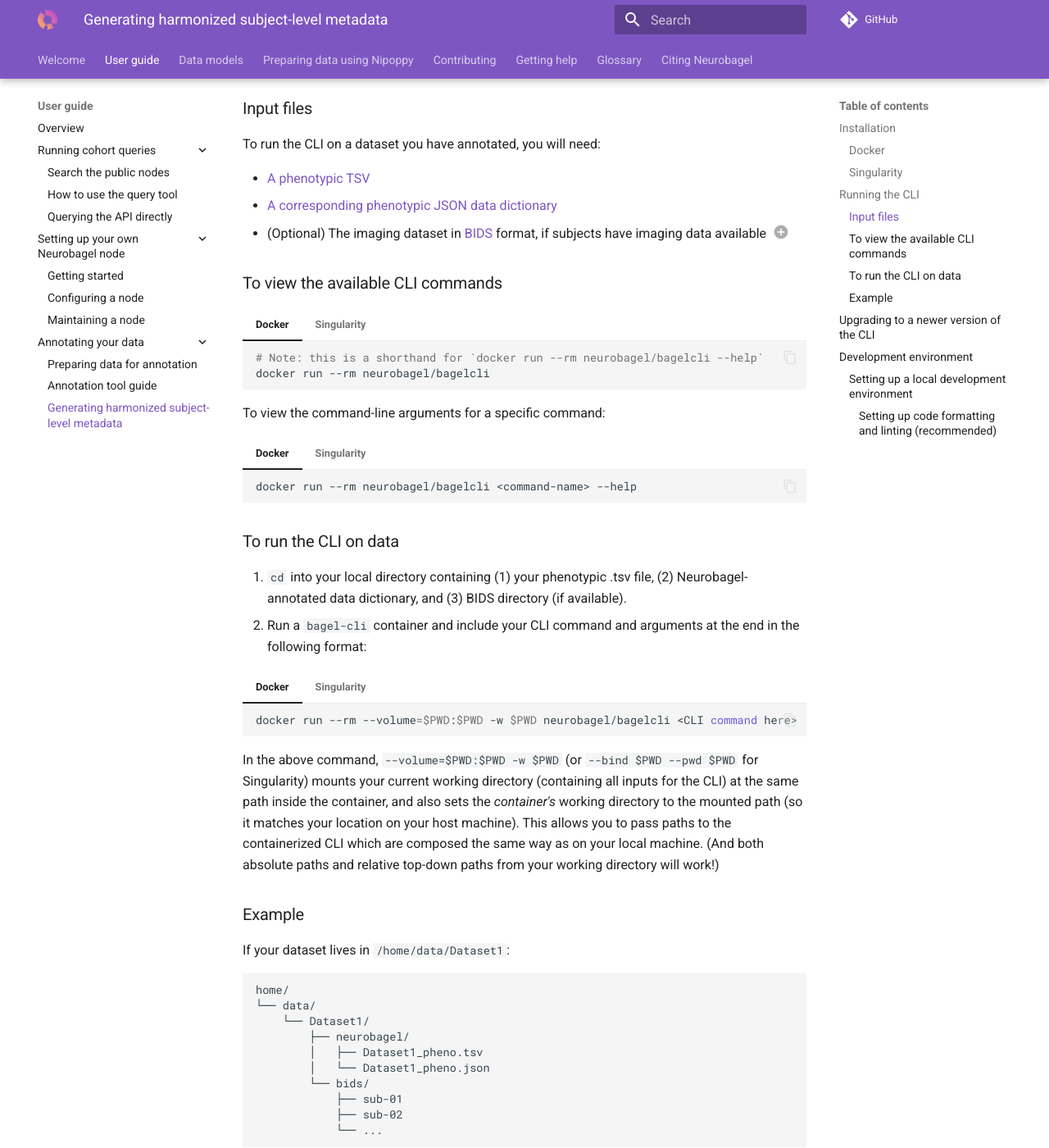
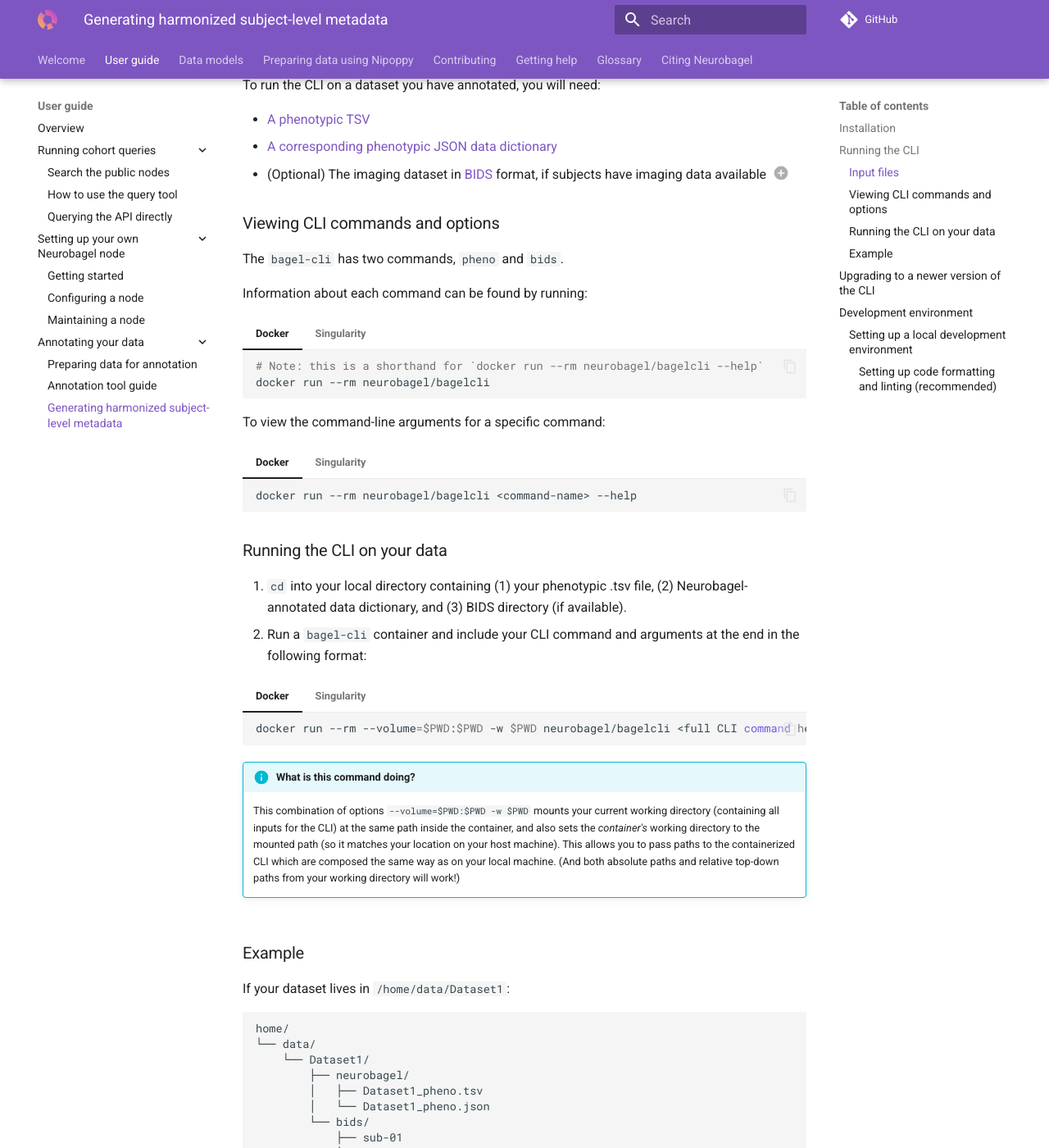
Before and after one commit to neurobagel/documentation, an MkDocs documentation site: the page built from docs/cli.md, in a window 1280 px wide and 1400 px high, scrolled down 913 px. Shown: the whole window at 82% size. Built offline with MkDocs 1.6.1 and Material for MkDocs 9.7.7, drawn with Linux system fonts in a browser that asks for light colours; comment, search, counter and statistics services are not loaded; some of the changed text lies outside the part shown.

Commit message:
clean up formatting for CLI page, mention short option names

````diff
--- a/docs/cli.md
+++ b/docs/cli.md
@@ -3,19 +3,27 @@
 The `bagel-cli` is a simple Python command-line tool to automatically parse and describe subject-level phenotypic and [BIDS](https://bids-specification.readthedocs.io/en/stable/) attributes in an annotated dataset for integration into the Neurobagel graph.
 
 ## Installation
-### Docker
-Option 1 (RECOMMENDED): Pull the Docker image for the CLI from DockerHub: `docker pull neurobagel/bagelcli`
 
-Option 2: Clone the repository and build the Docker image locally:
-```bash
-git clone https://github.com/neurobagel/bagel-cli.git
-cd bagel-cli
-docker build -t bagel .
-```
+=== "Docker"
 
-### Singularity
-Build a Singularity image for `bagel-cli` using the DockerHub image:
-`singularity pull bagel.sif docker://neurobagel/bagelcli`
+    Option 1 (RECOMMENDED): Pull the Docker image for the CLI from DockerHub:
+    ```bash
+    docker pull neurobagel/bagelcli
+    ```
+
+    Option 2: Clone the repository and build the Docker image locally:
+    ```bash
+    git clone https://github.com/neurobagel/bagel-cli.git
+    cd bagel-cli
+    docker build -t bagel .
+    ```
+
+=== "Singularity"
+
+    Build a Singularity image for `bagel-cli` using the DockerHub image:
+    ```bash
+    singularity pull bagel.sif docker://neurobagel/bagelcli
+    ```
 
 ## Running the CLI
 CLI commands can be accessed using the Docker/Singularity image.
@@ -35,7 +43,11 @@
 
 1. A valid BIDS dataset is needed for the CLI to automatically generate harmonized subject-level imaging metadata alongside harmonized phenotypic attributes.
 
-### To view the available CLI commands
+### Viewing CLI commands and options
+
+The `bagel-cli` has two commands, `pheno` and `bids`.
+
+Information about each command can be found by running:
 
 === "Docker"
 
@@ -65,22 +77,30 @@
     singularity run bagel.sif <command-name> --help
     ```
 
-
-### To run the CLI on data
+### Running the CLI on your data
 1. `cd` into your local directory containing (1) your phenotypic .tsv file, (2) Neurobagel-annotated data dictionary, and (3) BIDS directory (if available).
 2. Run a `bagel-cli` container and include your CLI command and arguments at the end in the following format:
 
 === "Docker"
     ```bash
-    docker run --rm --volume=$PWD:$PWD -w $PWD neurobagel/bagelcli <CLI command here>
+    docker run --rm --volume=$PWD:$PWD -w $PWD neurobagel/bagelcli <full CLI command here>
     ```
+
+    !!! info "What is this command doing?"
+
+        This combination of options `--volume=$PWD:$PWD -w $PWD` mounts your current working directory (containing all inputs for the CLI) at the same path inside the container, and also sets the _container's_ working directory to the mounted path (so it matches your location on your host machine).
+        This allows you to pass paths to the containerized CLI which are composed the same way as on your local machine. (And both absolute paths and relative top-down paths from your working directory will work!)
 
 === "Singularity"
     ```bash
     singularity run --no-home --bind $PWD --pwd $PWD /path/to/bagel.sif <CLI command here>
     ```
 
-In the above command, `--volume=$PWD:$PWD -w $PWD` (or `--bind $PWD --pwd $PWD` for Singularity) mounts your current working directory (containing all inputs for the CLI) at the same path inside the container, and also sets the _container's_ working directory to the mounted path (so it matches your location on your host machine). This allows you to pass paths to the containerized CLI which are composed the same way as on your local machine. (And both absolute paths and relative top-down paths from your working directory will work!)
+    !!! info "What is this command doing?"
+
+        This combination of options `--bind $PWD --pwd $PWD` mounts your current working directory (containing all inputs for the CLI) at the same path inside the container, and also sets the _container's_ working directory to the mounted path (so it matches your location on your host machine).
+        This allows you to pass paths to the containerized CLI which are composed the same way as on your local machine. (And both absolute paths and relative top-down paths from your working directory will work!)
+
 
 ### Example
 If your dataset lives in `/home/data/Dataset1`:
@@ -138,11 +158,18 @@
         --output "neurobagel/Dataset1_pheno_bids.jsonld"
     ```
 
-!!! note
+!!! tip
+    For short forms of CLI command options, see:
+    `docker run --rm neurobagel/bagelcli pheno --help`
+    or
+    `docker run --rm neurobagel/bagelcli bids --help`
+
+
+!!! note "Speed of the `bids` command"
     The `bids` command of the `bagel-cli` (step 2) currently can take upwards of several minutes for datasets greater than a few hundred subjects, due to the time needed for pyBIDS to read the dataset structure.
     Once the slow initial dataset reading step is complete, you should see the message:
     ```bash
-    Parsing BIDS metadata to be merged with phenotypic annotations:
+    BIDS parsing completed.
     ...
     ```
 
````
